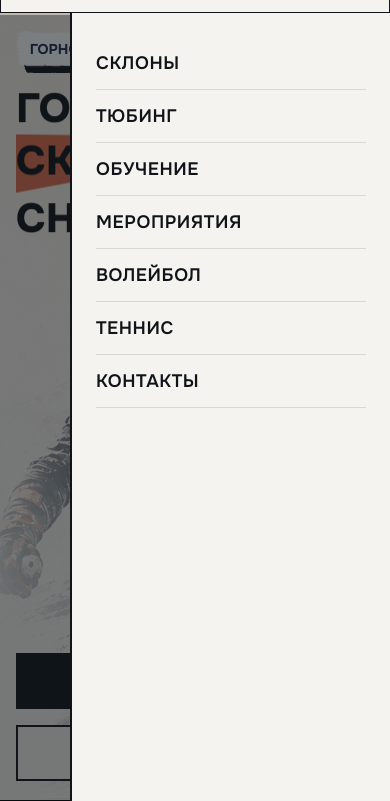
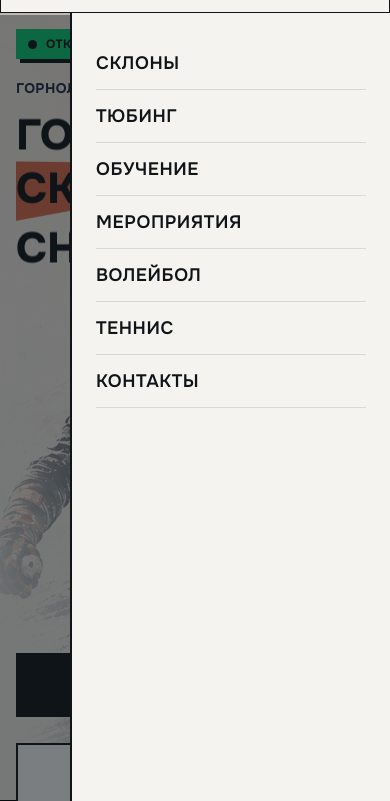
Before and after one commit to jetseter17-cmd/lata-track-demo, a plain HTML site: page index.html in a window 390 px wide. Both pictures are taken after a click on the button "Меню". Shown: the part 43-844 px from the top of the page. Drawn offline with Linux system fonts and the light colour scheme; a web font is replaced by a local one.

Commit message:
Hero пересобран по референсу: чип ОТКРЫТО сверху слева, подпись без мазка, H1 крупнее в обрез, кнопки внизу от края
Co-Authored-By: Claude Fable 5 <noreply@anthropic.com>

```diff
--- a/css/main.css
+++ b/css/main.css
@@ -144,15 +144,13 @@ html.preloading body { overflow: hidden; }
 .home-stripe-2 { left: -304.35px; top: 3008.36px; transform: rotate(15deg) scaleY(-1) scaleX(1.4); }
 
 /* hero */
-.hero-badge { position: absolute; left: 114px; top: 143px; width: 284.59px; height: 44.79px; z-index: 4; }
-.hero-badge .paint-img { position: absolute; left: 0; top: 0; width: 284.47px; height: 44px; transform: rotate(0.16deg); }
-.hero-badge .paint-img img { position: absolute; left: 0; top: 0; width: 102.81%; height: 118.18%; }
-.hero-badge .t {
-  position: absolute; left: 16.69px; top: 11.4px;
-  font-family: var(--f-head); font-weight: 700; font-size: 17.38px; color: var(--navy); white-space: nowrap;
+.hero-kicker {
+  position: absolute; left: 26px; top: 158px; z-index: 4;
+  font-family: var(--f-head); font-weight: 700; font-size: 22px; letter-spacing: 0.5px;
+  color: var(--navy); white-space: nowrap;
 }
 .open-chip {
-  position: absolute; left: 412px; top: 149px; z-index: 4;
+  position: absolute; left: 32px; top: 94px; z-index: 4;
   display: inline-flex; align-items: center; gap: 9px;
   background: var(--open); color: var(--ink);
   padding: 8px 14px; box-shadow: 4px 4px 0 var(--ink);
@@ -166,12 +164,12 @@ html.preloading body { overflow: hidden; }
   0%, 100% { transform: scale(1); opacity: 1; }
   50% { transform: scale(0.55); opacity: 0.5; }
 }
-.hero-paint-h1 { left: 102.58px; top: 313px; width: 386.3px; height: 137.77px; z-index: 3; }
-.home .h1-hero { left: 120px; top: 207.79px; }
-.hero-btns { position: absolute; left: 120px; top: 612.38px; display: flex; gap: 16px; z-index: 4; }
-.hero-btns .btn { width: 240px; height: 56px; }
-.hero-btns .btn-dark { font-family: var(--f-body); font-weight: 500; font-size: 14px; letter-spacing: 0.7px; }
-.hero-btns .btn-ghost { font-family: var(--f-body); font-weight: 500; font-size: 13px; letter-spacing: 0.39px; }
+.hero-paint-h1 { left: -50px; top: 322px; width: 700px; height: 168px; z-index: 3; }
+.home .h1-hero { left: 22px; top: 196px; font-size: 118px; line-height: 133px; }
+.hero-btns { position: absolute; left: 0; top: 616px; display: flex; gap: 26px; z-index: 4; }
+.hero-btns .btn { width: 420px; height: 64px; }
+.hero-btns .btn-ghost { background: #fff; }
+.hero-btns .btn-dark, .hero-btns .btn-ghost { font-family: var(--f-head); font-weight: 600; font-size: 17px; letter-spacing: 0.6px; }
 
 /* веб-камеры */
 .webcams {
@@ -483,7 +481,7 @@ html.preloading #preloader { display: block; }
 html.preloading .site-header, html.entering .site-header { transform: translateY(-74px); }
 html.preloading .hero-strip { visibility: hidden; }
 html.entering.page-anim-hero .hero-strip .media { clip-path: inset(0 0 100% 0); }
-html.preloading .hero-badge, html.entering .hero-badge { clip-path: inset(0 100% 0 0); }
+html.preloading .hero-kicker, html.entering .hero-kicker { opacity: 0; transform: translateY(10px); }
 html.preloading .open-chip, html.entering .open-chip { opacity: 0; transform: translateY(8px); }
 html.preloading .hero-paint-h1, html.entering .hero-paint-h1, html.entering .tub-paint-h1 { opacity: 0; }
 html.preloading .h1-hero .mask > span, html.entering .h1-hero .mask > span { transform: translateY(108%); }
@@ -491,7 +489,7 @@ html.preloading .hero-btns .btn, html.entering .hero-btns .btn, html.entering .t
 
 /* конечные состояния + тайминги */
 html.hero-in .site-header { transform: translateY(0); transition: transform 560ms var(--ease-out) 260ms; }
-html.hero-in .hero-badge { clip-path: inset(0 -8% 0 0); transition: clip-path 520ms var(--ease-in-out) 60ms; }
+html.hero-in .hero-kicker { opacity: 1; transform: translateY(0); transition: opacity 460ms var(--ease-out) 80ms, transform 460ms var(--ease-out) 80ms; }
 html.hero-in .hero-paint-h1, html.hero-in .tub-paint-h1 { opacity: 1; transition: opacity 420ms var(--ease-out) 330ms; }
 html.hero-in .open-chip { opacity: 1; transform: translateY(0); transition: opacity 420ms var(--ease-out) 380ms, transform 420ms var(--ease-out) 380ms; }
 html.hero-in .h1-hero .mask > span { transform: translateY(0); transition: transform 640ms var(--ease-out); }
@@ -578,9 +576,9 @@ html.static .rv { opacity: 1; transform: none; transition: none; }
   .page-tubing .hero-strip { height: 58vw; max-height: 420px; }
   .page-home .hero-strip .media img { object-position: 62% 50%; }
   .hero-paint-h1, .tub-paint-h1 { display: none; }
-  .hero-badge { position: absolute; left: 16px; top: 74px; margin: 0; z-index: 4; transform: scale(0.82); transform-origin: left top; }
-  .open-chip { left: auto; right: 14px; top: 78px; padding: 7px 11px; font-size: 12px; }
-  .h1-hero, .home .h1-hero { position: absolute; left: 16px; top: 126px; margin: 0; font-size: clamp(36px, 10.5vw, 46px); line-height: 1.24; }
+  .open-chip { left: 16px; top: 72px; padding: 7px 12px; font-size: 12px; }
+  .hero-kicker { position: absolute; left: 16px; top: 122px; font-size: 14px; letter-spacing: 0.4px; white-space: normal; }
+  .h1-hero, .home .h1-hero { position: absolute; left: 16px; top: 152px; margin: 0; font-size: clamp(38px, 11vw, 48px); line-height: 1.22; }
   .home .h1-hero .mask:nth-child(2) > span {
     display: inline-block; padding: 2px 16px 6px 10px; margin-left: -10px;
     background: url('../assets/img/paint-h1.svg') 50% 50% / 100% 100% no-repeat;
--- a/index.html
+++ b/index.html
@@ -30,10 +30,7 @@
     <div class="media"><img src="assets/img/hero-src.jpg" alt="Горнолыжный склон «Лата Трэк»"></div>
     <div class="grad"></div>
   </div>
-  <div class="hero-badge">
-    <div class="paint-img"><img src="assets/img/paint-badge.svg" alt=""></div>
-    <div class="t">ГОРНОЛЫЖНЫЙ КОМПЛЕКС</div>
-  </div>
+  <div class="hero-kicker">ГОРНОЛЫЖНЫЙ КОМПЛЕКС ЛАТА ТРЭК</div>
   <div class="open-chip" id="openChip" aria-live="polite">
     <span class="dot"></span>
     <span class="txt">ОТКРЫТО</span>
```
